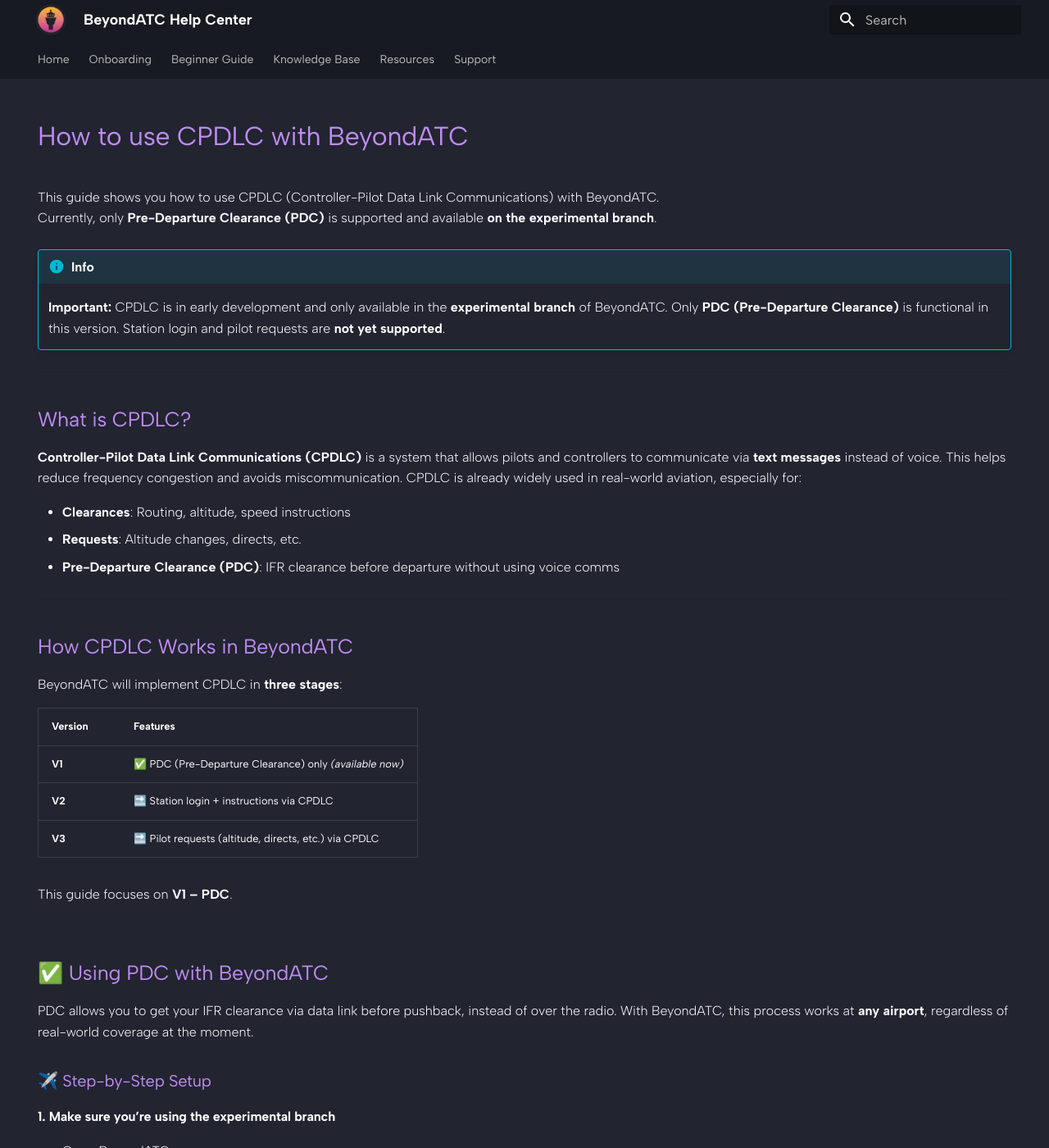
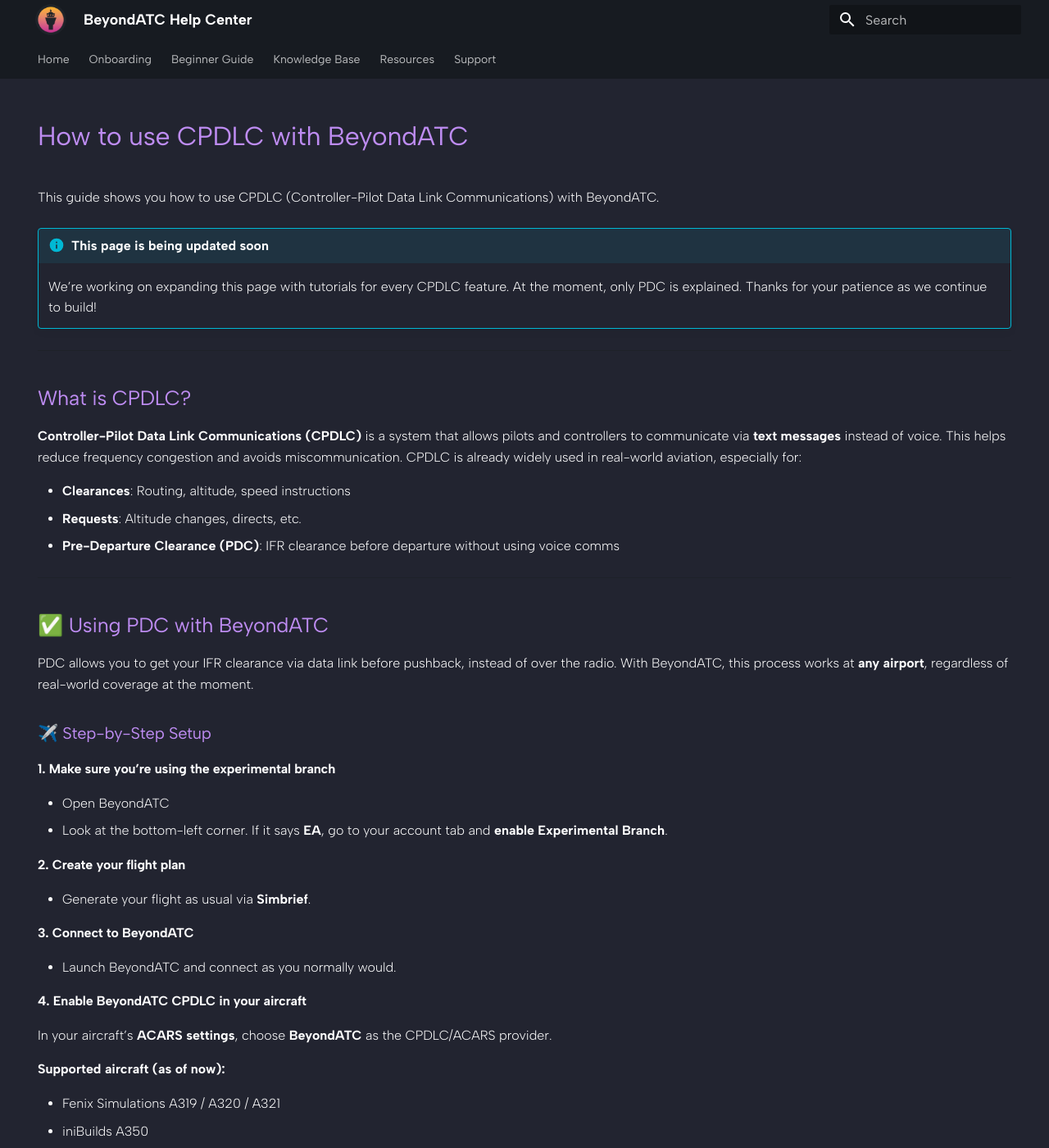
Before and after one commit to BeyondATC/BeyondATC_Wiki, an MkDocs documentation site: the page built from docs/knowledge-base/cpdlc.md, in a window 1280 px wide and 1400 px high. Shown: the whole window at 82% size. Built offline with MkDocs 1.6.1 and Material for MkDocs 9.7.7, drawn with Linux system fonts in a browser that asks for light colours; some of the changed text lies outside the part shown.

Commit message:
update cpdlc page

```diff
--- a/docs/knowledge-base/cpdlc.md
+++ b/docs/knowledge-base/cpdlc.md
@@ -4,17 +4,17 @@ hide:
   - toc
 
 og_image: https://wiki.beyondatc.net/assets/cards/card-cpdlc.png
-og_description: Learn how to use CPDLC with BeyondATC's experimental feature.
-description: Learn how to use CPDLC with BeyondATC's experimental feature.
+og_description: Learn how to use CPDLC with BeyondATC.
+description: Learn how to use CPDLC with BeyondATC.
 ---
 
 # How to use CPDLC with BeyondATC
 
 This guide shows you how to use CPDLC (Controller-Pilot Data Link Communications) with BeyondATC.
-Currently, only **Pre-Departure Clearance (PDC)** is supported and available **on the experimental branch**.
 
-!!! info
-    **Important:** CPDLC is in early development and only available in the **experimental branch** of BeyondATC. Only **PDC (Pre-Departure Clearance)** is functional in this version. Station login and pilot requests are **not yet supported**.
+!!! info "This page is being updated soon"
+    We’re working on expanding this page with tutorials for every CPDLC feature. At the moment, only PDC is explained. Thanks for your patience as we continue to build!
+
 
 ---
 
@@ -25,20 +25,6 @@ Currently, only **Pre-Departure Clearance (PDC)** is supported and available **o
 - **Clearances**: Routing, altitude, speed instructions
 - **Requests**: Altitude changes, directs, etc.
 - **Pre-Departure Clearance (PDC)**: IFR clearance before departure without using voice comms
-
----
-
-## How CPDLC Works in BeyondATC
-
-BeyondATC will implement CPDLC in **three stages**:
-
-| Version | Features |
-|--------|----------|
-| **V1** | ✅ PDC (Pre-Departure Clearance) only *(available now)* |
-| **V2** | 🔜 Station login + instructions via CPDLC |
-| **V3** | 🔜 Pilot requests (altitude, directs, etc.) via CPDLC |
-
-This guide focuses on **V1 – PDC**.
 
 ---
 
@@ -113,11 +99,3 @@ Aircraft developers who want to support BeyondATC’s CPDLC system can contact u
 📧 **support@beyondatc.net**
 
 We aim to keep integration simple and offer direct support to developers.
-
----
-
-## 🐞 Feedback & Bugs
-
-CPDLC is still in **active development**. Expect occasional bugs or limitations.
-To report issues or give feedback, visit our community thread:
-🔗 [CPDLC Feedback on Discord](https://discord.com/channels/1082413096045391915/1401551261266084010)
```
